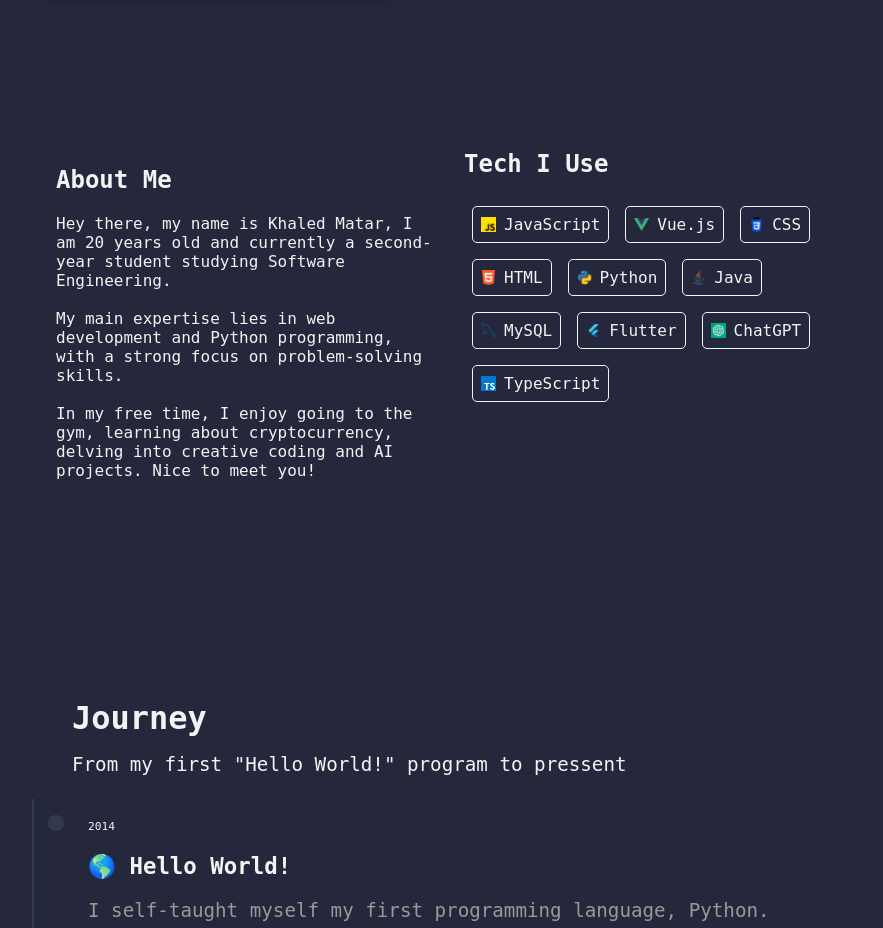
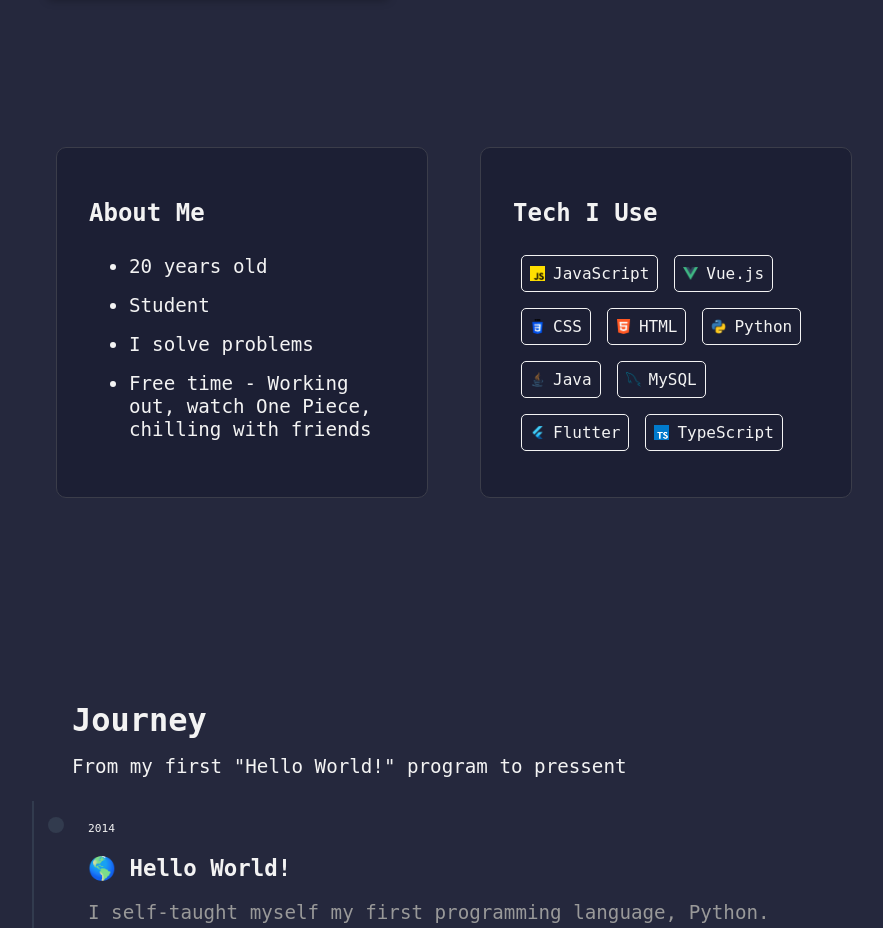
Before and after one commit to Matars/Portfolio, a Vue app: page / in a window 1280 px wide. Shown: the part 1160-2088 px from the top of the page, without its empty margins (184-1067 px from the left). Built offline with nearby package versions, Linux system fonts and the light colour scheme.

Commit message:
redid the about me component style

```diff
--- a/src/components/AboutComp.vue
+++ b/src/components/AboutComp.vue
@@ -2,14 +2,15 @@
   <div class="grid-container">
     <div class="about-me-col">
       <h2>About Me</h2>
-      <p>
-        Hey there, my name is Khaled Matar, I am 20 years old and currently a
-        second-year student studying Software Engineering. <br /><br />My main
-        expertise lies in web development and Python programming, with a strong
-        focus on problem-solving skills. <br /><br />In my free time, I enjoy
-        going to the gym, learning about cryptocurrency, delving into creative
-        coding and AI projects. Nice to meet you!
-      </p>
+      <ul>
+        <li>20 years old</li>
+        <li>Student</li>
+        <li>I solve problems</li>
+        <li>
+          Free time - Working out, watch <span class="onepice">One Piece</span>,
+          chilling with friends
+        </li>
+      </ul>
     </div>
     <div class="tech-i-use-col">
       <h2>Tech I Use</h2>
@@ -50,14 +51,6 @@
           />
           Flutter
         </div>
-        <div class="tech-item chatgpt">
-          <img
-            src="../assets/chatgpt.jpeg"
-            alt="ChatGPT logo"
-            class="tech-logo"
-          />
-          ChatGPT
-        </div>
         <div class="tech-item typescript">
           <img
             src="../assets/typescript.jpeg"
@@ -72,14 +65,43 @@
 </template>
 
 <style>
+.about-me-col {
+  justify-content: space-evenly;
+  margin: 1rem;
+  background-color: var(--bg-second);
+  width: 75%;
+  border-radius: 10px;
+  padding: 2em;
+  border: 1px solid var(--border-color);
+}
+
+.onepiece {
+  font-style: italic;
+}
 .grid-container {
   display: grid;
   grid-template-columns: 1fr 1fr;
   grid-gap: 1rem;
 }
 
-.about-me-col {
-  padding: 1rem;
+.about-me-col li {
+  padding: 0.5rem 0;
+  font-size: 1.2rem;
+}
+
+.tech-i-use-col {
+  justify-content: space-evenly;
+  margin: 1rem;
+  background-color: var(--bg-second);
+  width: 75%;
+  border-radius: 10px;
+  padding: 2em;
+  border: 1px solid var(--border-color);
+}
+
+.onepiece {
+  color: blue;
+  font-style: italic;
 }
 
 .tech-items-container {
```
